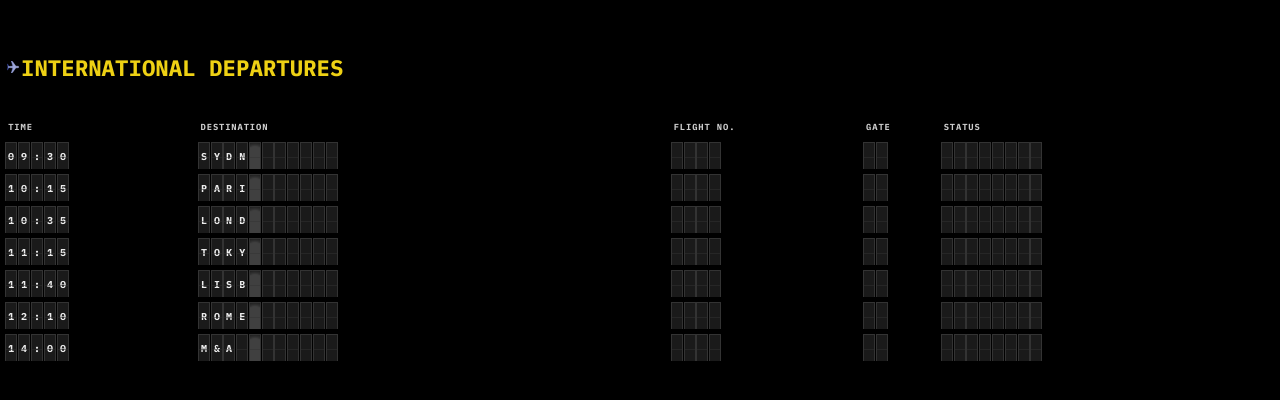
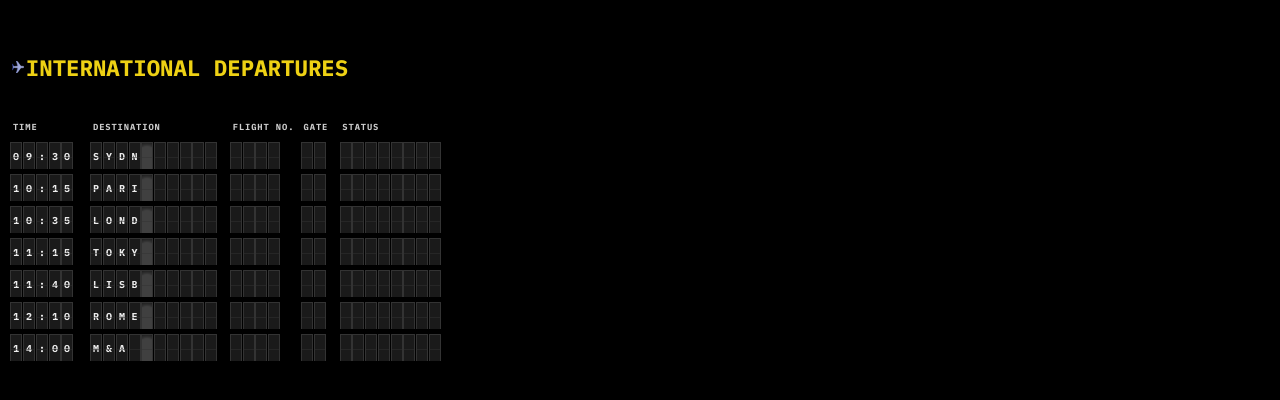
Before and after one commit to mazhang101/mazwedding, a React (Vite) app: page / in a window 1280 px wide. Shown: the part 210-610 px from the top of the page. Built offline with nearby package versions, Linux system fonts and the light colour scheme.

Commit message:
26/11: change for large desktop

```diff
--- a/src/FlapDisplay.css
+++ b/src/FlapDisplay.css
@@ -26,11 +26,16 @@ body {
         background-color: #000000;
         padding: 1rem 0;
         border-radius: 0px;
-        width: 100vw;
+        /* 1. Limit the width on large screens */
+        max-width: 900px;
+        /* 2. Set width to 98% to account for small padding/margins on mobile */
+        width: 98%;
+        /* 3. Center the fixed-width block horizontally */
+        margin: 0 auto;
     }
 
     .header-row, .flight-row-grid {
-        grid-template-columns: 15fr 37fr 15fr 6fr 27fr;
+        grid-template-columns: 17fr 37fr 15fr 8fr 23fr;
         display: grid;
         column-gap: 1px;
         justify-items: start;
@@ -174,6 +179,47 @@ h1 {
 /* 📱 MOBILE MEDIA QUERIES (Updated for Full Coverage) */
 /* ======================================================= */
 
+/* 0. Ultra Small Mobile Viewport (max-width: 359px) */
+@media (max-width: 359px) {
+    :root {
+        --flap-height: 18px;
+        --char-width: 8px; /* Highly reduced char width for true survival on smallest screens */
+    }
+
+    .board {
+        padding: 0.25rem 0;
+    }
+
+    h1 {
+        font-size: 1.0rem;
+    }
+
+    .header-cell {
+        font-size: 0.35rem; /* Slightly reduced font size */
+        padding: 0.15rem 0 0.15rem 0.2rem;
+    }
+
+    .flight-row {
+        border: none;
+        height: var(--flap-height);
+        line-height: var(--flap-height);
+    }
+
+    /* Important: Ensure char-cell uses the variables */
+    .char-cell {
+        height: var(--flap-height);
+        line-height: var(--flap-height);
+        font-size: 10px;
+        width: var(--char-width);
+    }
+
+    .header-row, .flight-row-grid {
+        column-gap: 1px;
+        /* Using the safer, buffered ratio */
+        grid-template-columns: 17fr 37fr 15fr 8fr 23fr;
+    }
+}
+
 /* 1. Small to Standard Phones (max-width: 413px)
    Covers standard phones and smaller Pro models. Uses 9px char width. */
 @media (max-width: 413px) {
@@ -212,7 +258,8 @@ h1 {
 
     .header-row, .flight-row-grid {
         column-gap: 1px;
-        grid-template-columns: 15fr 37fr 15fr 6fr 27fr;
+        /* Using the safer, buffered ratio */
+        grid-template-columns: 17fr 37fr 15fr 8fr 23fr;
     }
 }
 
@@ -252,7 +299,8 @@ h1 {
 
     .header-row, .flight-row-grid {
         column-gap: 1px;
-        grid-template-columns: 16fr 35fr 13fr 7fr 29fr;
+        /* Using the safer, buffered ratio */
+        grid-template-columns: 17fr 37fr 15fr 8fr 23fr;
     }
 }
 
@@ -262,7 +310,8 @@ h1 {
         --flap-height: 28px; /* Use the larger desktop flap size */
     }
     .header-row, .flight-row-grid {
-        grid-template-columns: 15fr 37fr 15fr 6fr 27fr;
-        column-gap: 1px;
+        /* Using the safer, buffered ratio for proportional scaling */
+        grid-template-columns: 17fr 30fr 15fr 8fr 30fr;
+        column-gap: 2px; /* Use the wider gap for desktop */
     }
 }
```
